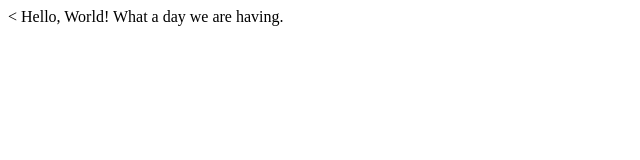
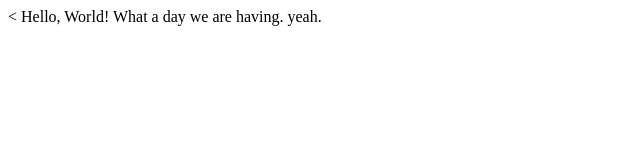
Before and after one commit to Purpleshoes/projectPenguin, a plain HTML site: page hello.html in a window 1280 px wide. Shown: the full height of the page, 0-640 px from the left. Drawn offline with Linux system fonts and the light colour scheme.

Commit message:
changed again

```diff
--- a/hello.html
+++ b/hello.html
@@ -6,6 +6,6 @@
     <title></title>
   </head>
   <body>
-    Hello, World! What a day we are having.
+    Hello, World! What a day we are having. yeah.
   </body>
 </html>
```
